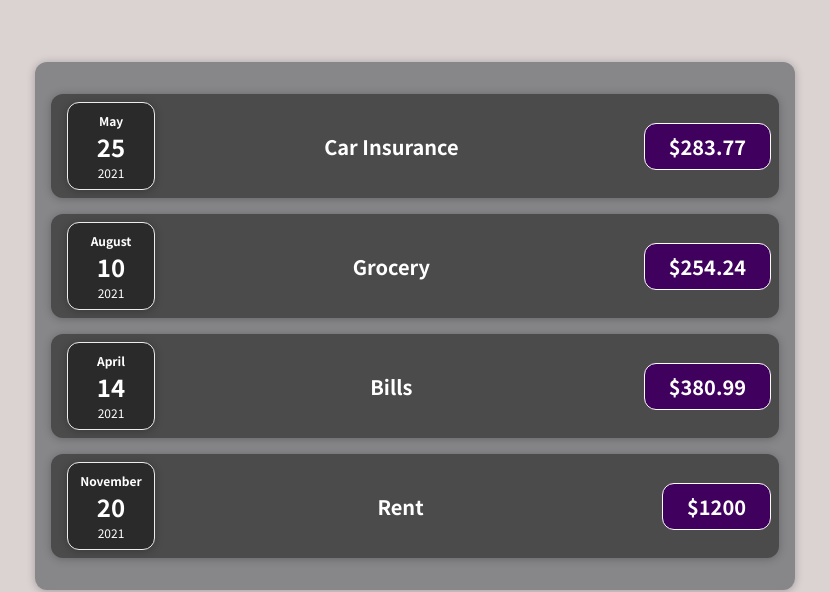
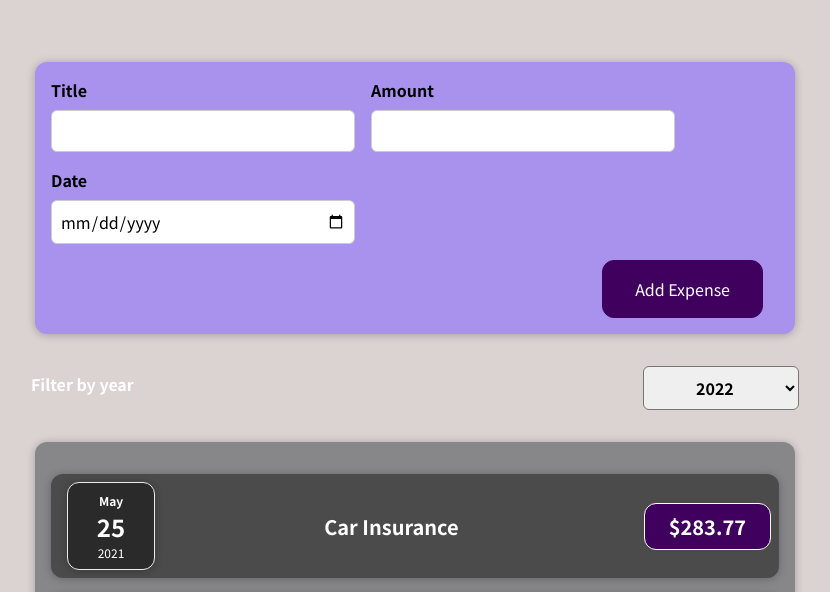
Before and after one commit to rahie-works/Expense-Tracker, a React (Create React App) app: page / in a window 1280 px wide. Shown: the part 178-770 px from the top of the page, without its empty margins (225-1055 px from the left). Built offline with nearby package versions, Linux system fonts and the light colour scheme.

Commit message:
#2: User Interaction and Data Transfer

```diff
--- a/src/App.js
+++ b/src/App.js
@@ -1,7 +1,8 @@
 
-import React from 'react';
+import React, {useState} from 'react';
 import './App.css';
 import Expense from './Components/js/Data/Expense';
+import NewExpense from './Components/js/NewData/NewExpense';
 
 
 const App = () => {
@@ -32,9 +33,17 @@ const App = () => {
       date: new Date(2021, 10, 20)
     }
   ]
+  const [exp, setExp] = useState(expense)
+
+  const newEntryAdded = (newData) => {
+    // expense.push(newData)
+    // setExp(expense)
+    console.log(newData)
+  }
 
   return (
     <div className="App">
+      <NewExpense onNewExpenseEntry={newEntryAdded}/>
       <Expense data={expense}/>
     </div>
   );
--- /dev/null
+++ b/src/Components/css/ExpenseForm.css
@@ -0,0 +1,26 @@
+.new-expense__controls {
+    display: flex;
+    flex-wrap: wrap;
+    gap: 1rem;
+    margin-bottom: 1rem;
+    text-align: left;
+  }
+
+  .new-expense__control label {
+    font-weight: bold;
+    margin-bottom: 0.5rem;
+    display: block;
+  }
+
+  .new-expense__control input {
+    font: inherit;
+    padding: 0.5rem;
+    border-radius: 6px;
+    border: 1px solid #ccc;
+    width: 19rem;
+    max-width: 100%;
+  }
+
+  .new-expense__actions {
+    text-align: right;
+  }
--- /dev/null
+++ b/src/Components/css/Expensefilter.css
@@ -0,0 +1,24 @@
+.expenses-filter {
+    color: white;
+    padding: 0 1rem;
+  }
+
+  .expenses-filter__control {
+    display: flex;
+    width: 100%;
+    align-items: center;
+    justify-content: space-between;
+    margin: 1rem 0;
+  }
+
+  .expenses-filter label {
+    font-weight: bold;
+    margin-bottom: 0.5rem;
+  }
+
+  .expenses-filter select {
+    font: inherit;
+    padding: 0.5rem 3rem;
+    font-weight: bold;
+    border-radius: 6px;
+  }
--- /dev/null
+++ b/src/Components/css/NewExpense.css
@@ -0,0 +1,38 @@
+.new-expense {
+    background-color: #a892ee;
+    padding: 1rem;
+    margin: 2rem auto;
+    width: 50rem;
+    max-width: 95%;
+    border-radius: 12px;
+    text-align: center;
+    box-shadow: 0 1px 8px rgba(0, 0, 0, 0.25);
+  }
+
+  .new-expense button {
+    font: inherit;
+    cursor: pointer;
+    padding: 1rem 2rem;
+    border: 1px solid #40005d;
+    background-color: #40005d;
+    color: white;
+    border-radius: 12px;
+    margin-right: 1rem;
+  }
+
+  .new-expense button:hover,
+  .new-expense button:active {
+    background-color: #510674;
+    border-color: #510674;
+  }
+
+  .new-expense button.alternative {
+    color: #220131;
+    border-color: transparent;
+    background-color: transparent;
+  }
+
+  .new-expense button.alternative:hover,
+  .new-expense button.alternative:active {
+    background-color: #ddb3f8;
+  }
--- a/src/Components/js/Data/Expense.js
+++ b/src/Components/js/Data/Expense.js
@@ -1,10 +1,17 @@
 import ExpenseItem from './ExpenseItem';
 import Card from '../UI/Card';
 import '../../css/Expenses.css'
+import ExpenseFilter from '../UI/ExpenseFilter';
 
 const Expense = (props) => {
 
+    const yearSelected = (year) => {
+        console.log(year)
+    }
+
     return (
+        <div>
+            <ExpenseFilter onYearSelection={yearSelected}/>
             <Card className="expenses">
                 <ExpenseItem
                     title={props.data[0].title}
@@ -26,8 +33,8 @@ const Expense = (props) => {
                     amount={props.data[3].amount}
                     date={props.data[3].date}>
                 </ExpenseItem>
-
             </Card>
+        </div>
     );
 }
 
--- /dev/null
+++ b/src/Components/js/NewData/ExpenseForm.js
@@ -0,0 +1,86 @@
+import React, {useState} from 'react'
+import '../../css/ExpenseForm.css'
+
+const ExpenseForm = (props) => {
+
+    const [enteredTitle,setEnteredTitle] = useState('')
+    const [enteredAmount,setEnteredAmount] = useState('')
+    const [enteredDate,setEnteredDate] = useState('')
+
+    // const [userInput, setUserInput] = useState({
+    //     enteredTitle: '',
+    //     enteredAmount: '',
+    //     enteredDate: ''
+    // })
+
+    const titleChangeHandler = (event) => {
+        // setUserInput((prevState) => {
+        //     return {...prevState,enteredTitle: event.target.value}
+        // })
+        setEnteredTitle(event.target.value)
+    }
+
+    const amountChangeHandler = (event) => {
+        // setUserInput((prevState) => {
+        //     return {...prevState,enteredAmount: event.target.value}
+        // })
+        setEnteredAmount(event.target.value)
+    }
+
+    const dateChangeHandler = (event) => {
+        // setUserInput((prevState) => {
+        //     return {...prevState,enteredDate: new Date(event.target.value)}
+        // })
+        console.log(event)
+        setEnteredDate(event.target.value)
+    }
+
+    const submitHandler = (event) => {
+        event.preventDefault();
+        // console.log(userInput)
+        // setUserInput({
+        //     enteredTitle: '',
+        //     enteredAmount: '',
+        //     enteredDate: ''
+        // })
+        const expenseData = {
+            title: enteredTitle,
+            amount: enteredAmount,
+            date: new Date(enteredDate),
+        };
+        props.onSavingNewData(expenseData)
+        setEnteredAmount('')
+        setEnteredTitle('')
+        setEnteredDate('')
+    }
+
+    return (
+    <form onSubmit={submitHandler}>
+        <div className='new-expense__controls'>
+            <div className='new-expense__control'>
+                <label>Title</label>
+                <input type='text'
+                    value={enteredTitle}
+                    onChange={titleChangeHandler}/>
+            </div>
+            <div className='new-expense__control'>
+                <label>Amount</label>
+                <input type='number' min="0.01" step="0.01"
+                    value={enteredAmount}
+                    onChange={amountChangeHandler}/>
+            </div>
+            <div className='new-expense__control'>
+                <label>Date</label>
+                <input type='date' min="2019-01-01" max="2022-12-31"
+                    value={enteredDate}
+                    onChange={dateChangeHandler}/>
+            </div>
+        </div>
+        <div className='new-expense__actions'>
+            <button type='submit'>Add Expense</button>
+        </div>
+    </form>
+    );
+}
+
+export default ExpenseForm;
--- /dev/null
+++ b/src/Components/js/NewData/NewExpense.js
@@ -0,0 +1,23 @@
+import React from 'react'
+import ExpenseForm from './ExpenseForm';
+import '../../css/NewExpense.css'
+
+const NewExpense = (props) => {
+
+    const savedNewData = (newData) => {
+        const expenseNewData = {
+            ...newData,
+            id: Math.random().toString()
+        };
+        // console.log(expenseNewData)
+        props.onNewExpenseEntry(expenseNewData)
+    }
+
+    return (
+    <div className='new-expense'>
+        <ExpenseForm onSavingNewData={savedNewData}/>
+    </div>
+    );
+}
+
+export default NewExpense;
--- /dev/null
+++ b/src/Components/js/UI/ExpenseFilter.js
@@ -0,0 +1,27 @@
+import React,{useState} from 'react';
+import '../../css/Expensefilter.css';
+
+const ExpenseFilter = (props) => {
+    const [year,setYear] = useState('')
+    const yearSelected = (event) => {
+        setYear(event.target.value)
+    }
+
+    props.onYearSelection(year)
+
+  return (
+    <div className='expenses-filter'>
+      <div className='expenses-filter__control'>
+        <label>Filter by year</label>
+        <select onChange={yearSelected}>
+          <option value='2022'>2022</option>
+          <option value='2021'>2021</option>
+          <option value='2020'>2020</option>
+          <option value='2019'>2019</option>
+        </select>
+      </div>
+    </div>
+  );
+};
+
+export default ExpenseFilter;
```
Lines whose indentation alone changed are shown as unchanged.
